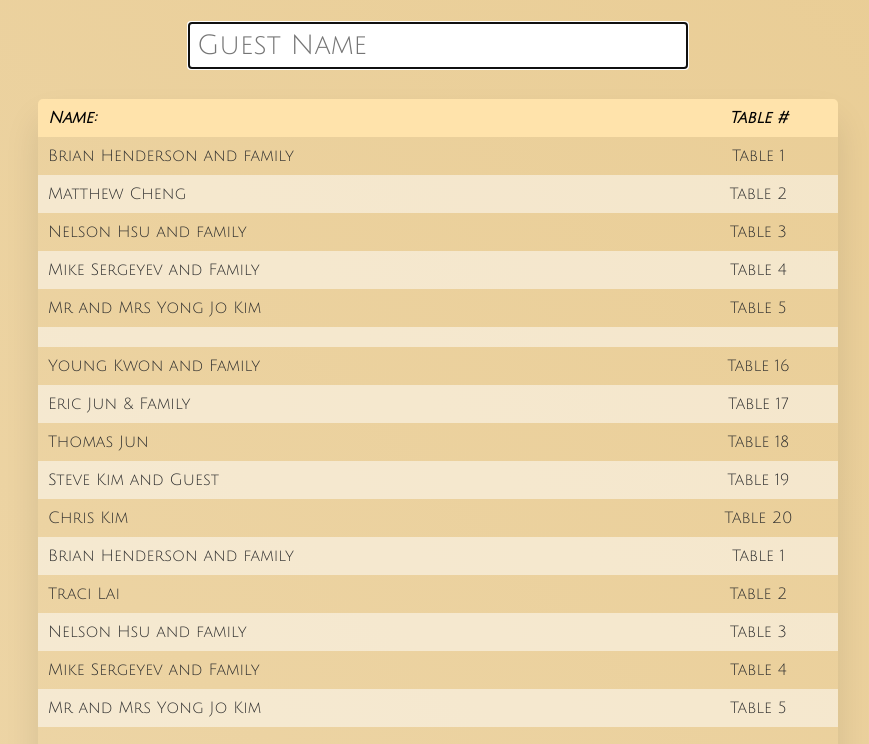
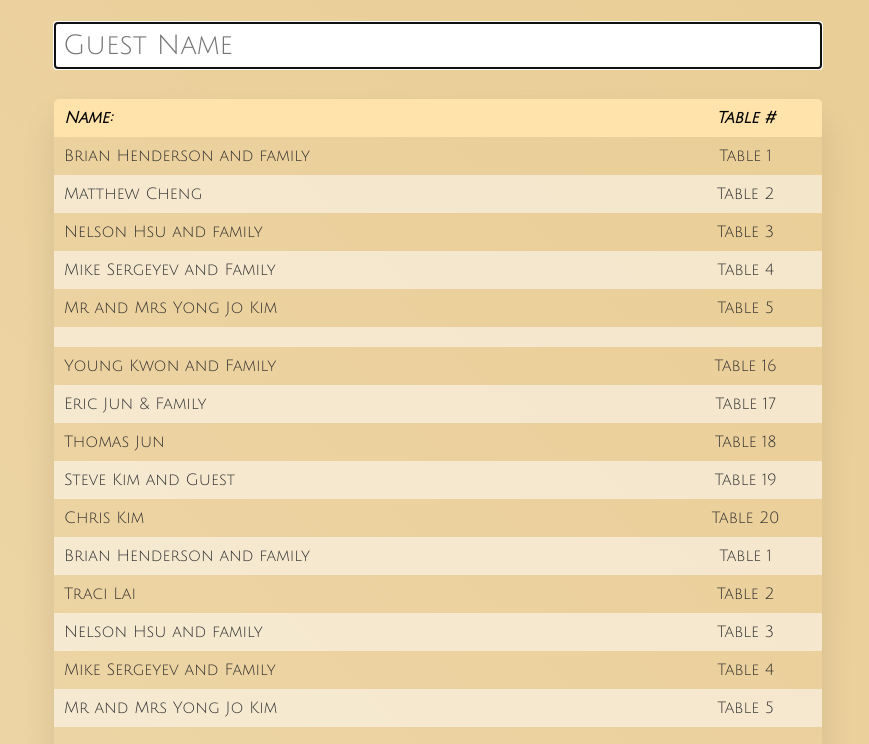
Before and after one commit to wookimiii/guestlist, a website: page public/index.html in a window 1280 px wide. Shown: the part 156-900 px from the top of the page, without its empty margins (202-1071 px from the left). Drawn offline with Linux system fonts and the light colour scheme.

Commit message:
600% Width
Set the width of the divs to one size.

```diff
--- a/public/style.css
+++ b/public/style.css
@@ -71,17 +71,17 @@
     }
 
     #page {
-        width: 1000px;
+        width: 60%;
         margin: 50px auto 10px;
     }
 
     .seatSearch {
-        width: 500px;
+        width: 100%;
         margin: 0 auto 30px;
     }
     .guestList {
         border-radius: 14px;
-        width: 80%;
+        width: 100%;
         margin: 0 auto;
         box-shadow: 0px 20px 35px rgba(0,0,0,0.1);
     }
```
